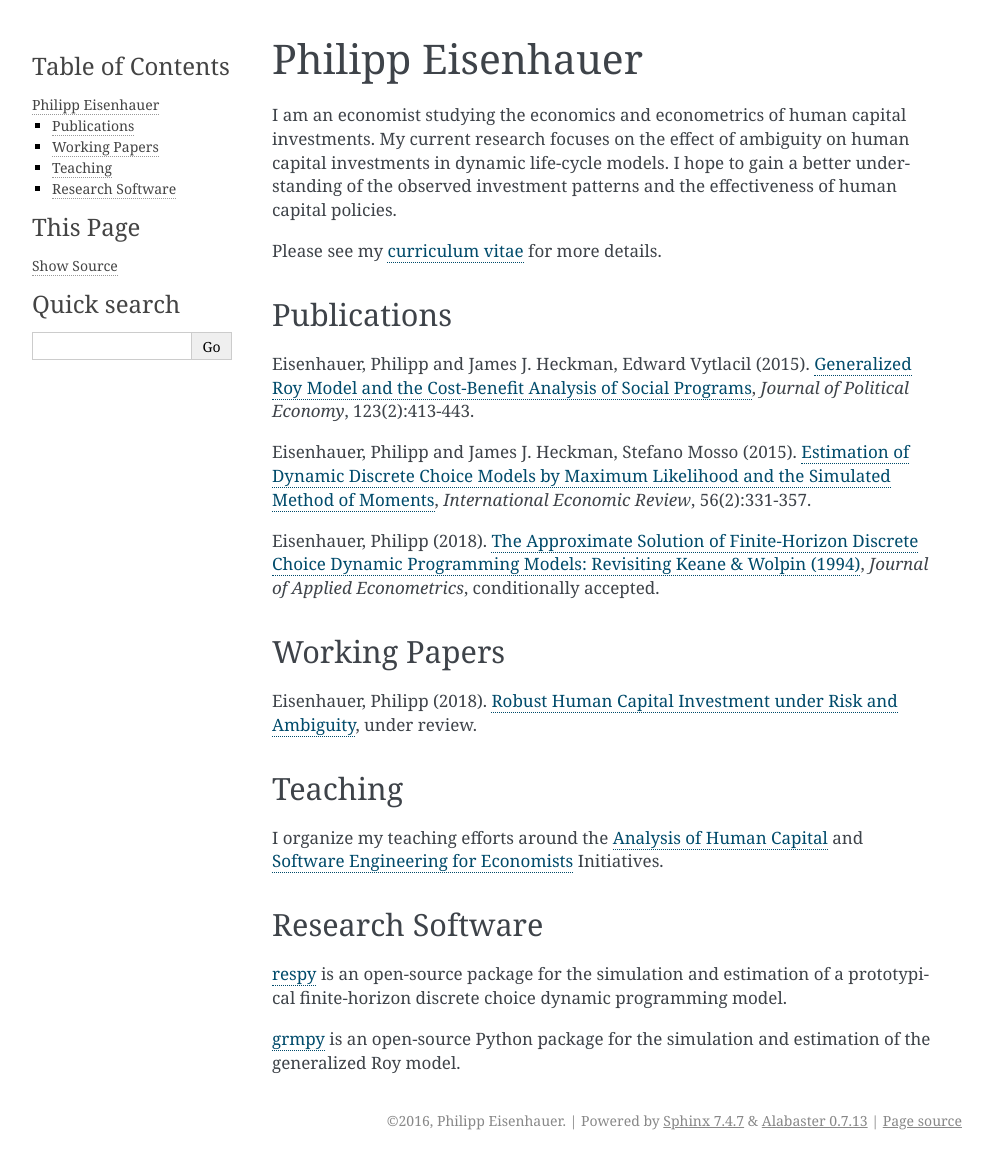
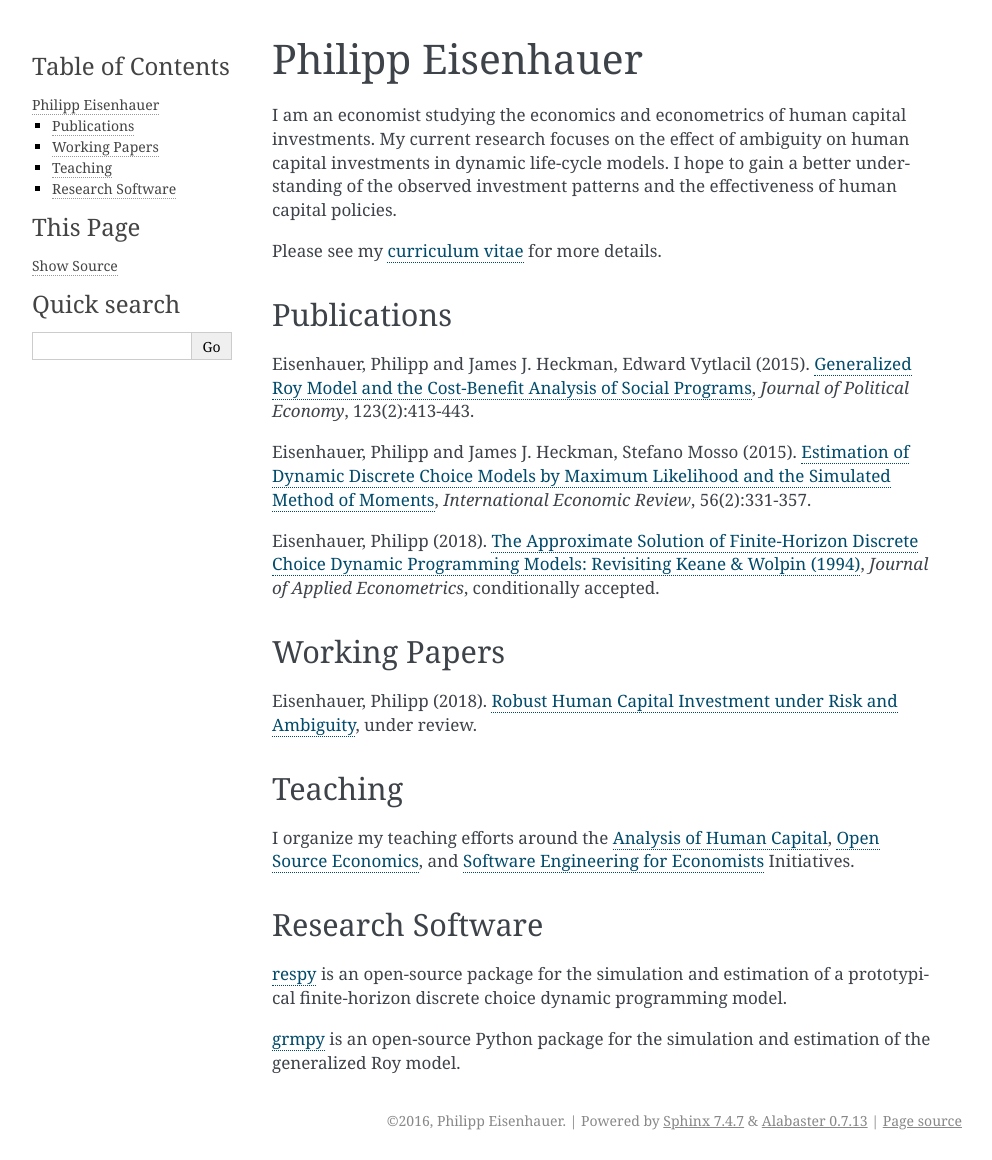
Before and after one commit to anhnguyendepocen/peisenha.github.io, a Sphinx documentation site: the page built from source/index.rst, in a window 1280 px wide. Shown: the whole page, without its empty margins (148-1140 px from the left). Built offline with Sphinx 7.4.7, drawn with Linux system fonts in a browser that asks for light colours.

Commit message:
added ose link

```diff
--- a/source/index.rst
+++ b/source/index.rst
@@ -27,7 +27,7 @@ Eisenhauer, Philipp (2018). `Robust Human Capital Investment under Risk and Ambi
 Teaching
 ^^^^^^^^
 
-I organize my teaching efforts around the `Analysis of Human Capital <https://github.com/HumanCapitalEconomics>`_ and `Software Engineering for Economists <https://github.com/softEcon>`_ Initiatives.
+I organize my teaching efforts around the `Analysis of Human Capital <https://github.com/HumanCapitalEconomics>`_, `Open Source Economics <https://github.com/OpenSourceEconomics>`_, and  `Software Engineering for Economists <https://github.com/softEcon>`_ Initiatives.
 
 
 Research Software
```
Also changed, not shown: 3 other files.
